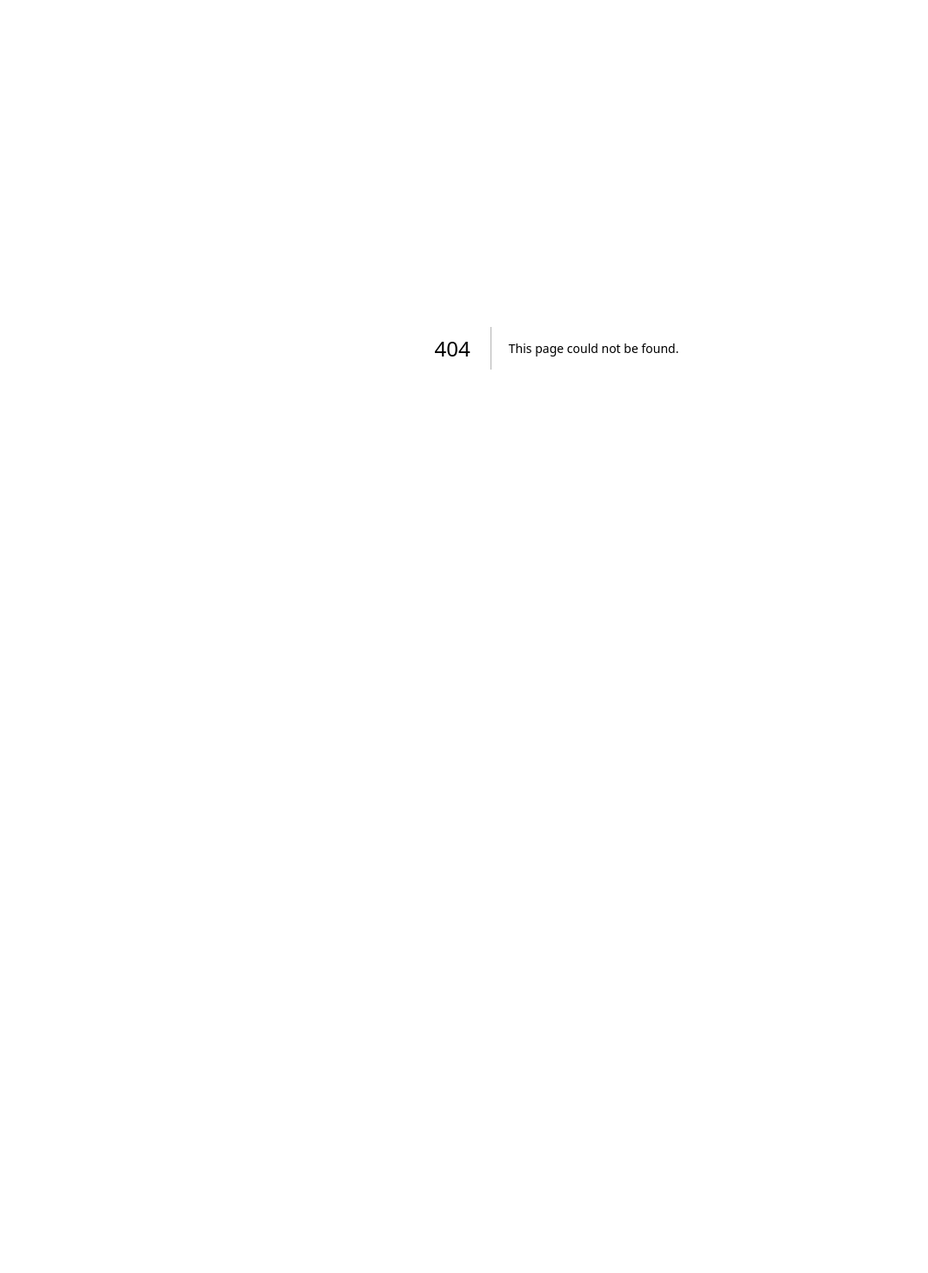
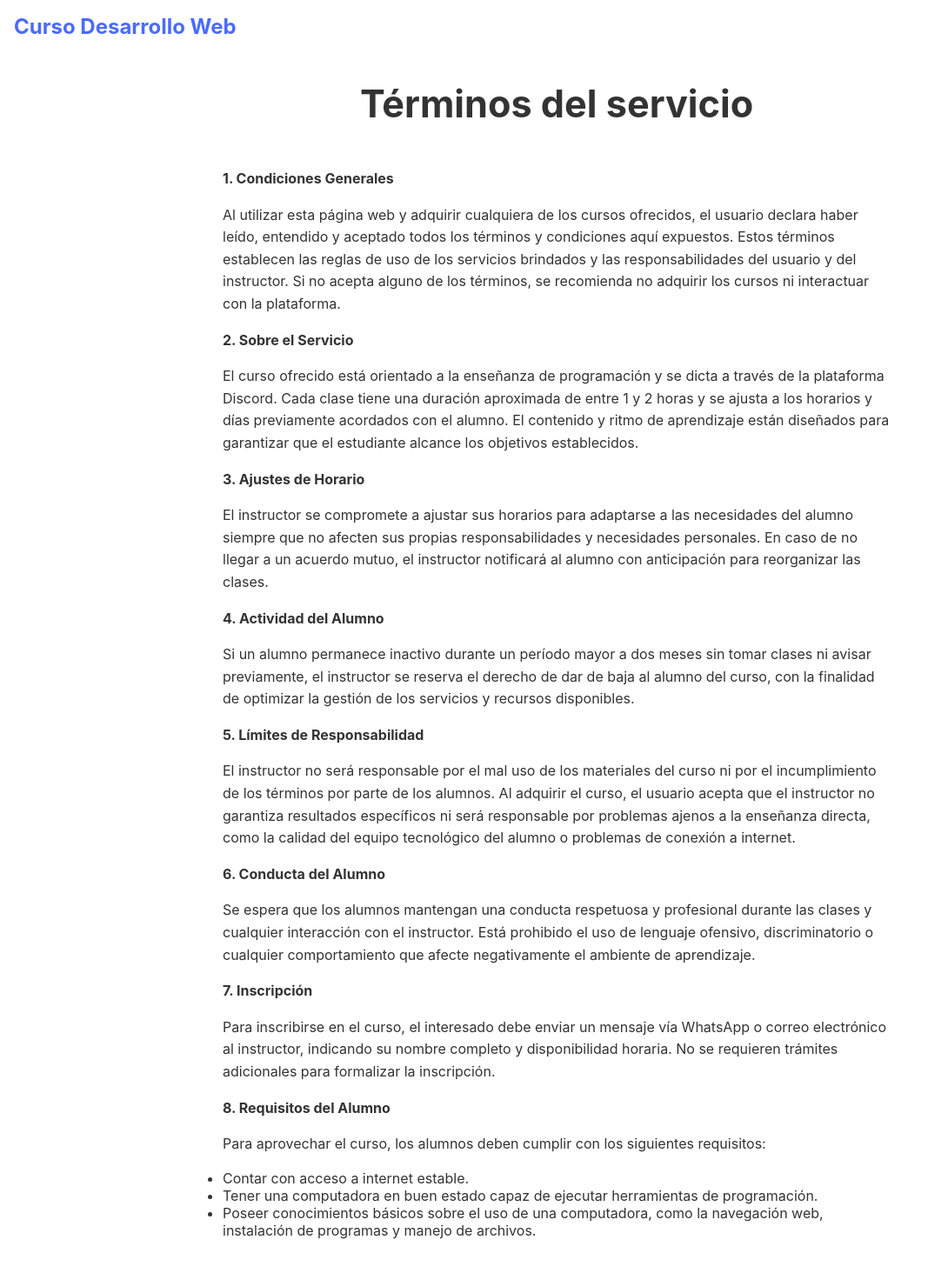
Before and after one commit to MASISOMETAL/curso-dev-cristian, a Next.js app: page /terminos-del-servicio in a window 1280 px wide. Before the commit this address had no page. Shown: the top 1464 px of the page at 87% size, without its empty margins (0-1067 px from the left). Before the commit the page ends 800 px from the top, so only its background shows below. Built offline with nearby package versions, Linux system fonts and the light colour scheme.

Commit message:
add terms and conditions page

```diff
--- /dev/null
+++ b/app/terminos-del-servicio/page.module.css
@@ -0,0 +1,37 @@
+.container {
+  display: flex;
+  flex-direction: column;
+  margin-bottom: 3rem;
+}
+
+.logo {
+  font-size: 1.5rem;
+  font-weight: 700;
+  color: var(--primary-color);
+  padding: 1rem;
+}
+
+.main {
+  display: flex;
+  justify-content: center;
+  flex-direction: column;
+}
+
+.title {
+  text-align: center;
+  font-size: 2.7rem;
+  padding: 2rem 0;
+}
+
+.containerText {
+  display: flex;
+  flex-direction: column;
+  /* align-items: center; */
+  /* justify-content: center; */
+  width: 60%;
+  margin: 0 auto;
+}
+
+.titleArticle {
+  font-weight: 700;
+}
--- /dev/null
+++ b/app/terminos-del-servicio/page.tsx
@@ -0,0 +1,79 @@
+import React from 'react'
+import styles from "./page.module.css"
+import Link from 'next/link'
+
+const page = () => {
+  return (
+    <div className={styles.container}>
+      <header className={styles.head}>
+        <div className={styles.logo}>
+          <Link href="/">Curso Desarrollo Web</Link>
+        </div>
+      </header>
+      <main className={styles.main}>
+        <div className={styles.containerText}>
+          <h1 className={styles.title}>Términos del servicio</h1>
+        </div>
+        <div className={styles.containerText}>
+          <p className={styles.titleArticle}>1. Condiciones Generales</p>
+          <p>
+            Al utilizar esta página web y adquirir cualquiera de los cursos ofrecidos, el usuario declara haber leído,
+            entendido y aceptado todos los términos y condiciones aquí expuestos. Estos términos establecen las reglas
+            de uso de los servicios brindados y las responsabilidades del usuario y del instructor. Si no acepta alguno de
+            los términos, se recomienda no adquirir los cursos ni interactuar con la plataforma.
+          </p>
+          <p className={styles.titleArticle}>2. Sobre el Servicio</p>
+          <p>
+            El curso ofrecido está orientado a la enseñanza de programación y se dicta a través de la plataforma Discord.
+            Cada clase tiene una duración aproximada de entre 1 y 2 horas y se ajusta a los horarios y días previamente
+            acordados con el alumno. El contenido y ritmo de aprendizaje están diseñados para garantizar que el estudiante
+            alcance los objetivos establecidos.
+          </p>
+          <p className={styles.titleArticle}>3. Ajustes de Horario</p>
+          <p>
+            El instructor se compromete a ajustar sus horarios para adaptarse a las necesidades del alumno siempre que
+            no afecten sus propias responsabilidades y necesidades personales. En caso de no llegar a un acuerdo mutuo,
+            el instructor notificará al alumno con anticipación para reorganizar las clases.
+          </p>
+          <p className={styles.titleArticle}>4. Actividad del Alumno</p>
+          <p>
+            Si un alumno permanece inactivo durante un período mayor a dos meses sin tomar clases ni avisar previamente,
+            el instructor se reserva el derecho de dar de baja al alumno del curso, con la finalidad de optimizar la gestión
+            de los servicios y recursos disponibles.
+          </p>
+          <p className={styles.titleArticle}>5. Límites de Responsabilidad</p>
+          <p>
+            El instructor no será responsable por el mal uso de los materiales del curso ni por el incumplimiento de los
+            términos por parte de los alumnos. Al adquirir el curso, el usuario acepta que el instructor no garantiza resultados
+            específicos ni será responsable por problemas ajenos a la enseñanza directa, como la calidad del equipo tecnológico
+            del alumno o problemas de conexión a internet.
+          </p>
+          <p className={styles.titleArticle}>6. Conducta del Alumno</p>
+          <p>
+            Se espera que los alumnos mantengan una conducta respetuosa y profesional durante las clases y cualquier interacción
+            con el instructor. Está prohibido el uso de lenguaje ofensivo, discriminatorio o cualquier comportamiento que afecte
+            negativamente el ambiente de aprendizaje.
+          </p>
+          <p className={styles.titleArticle}>7. Inscripción</p>
+          <p>
+            Para inscribirse en el curso, el interesado debe enviar un mensaje vía WhatsApp o correo electrónico al instructor,
+            indicando su nombre completo y disponibilidad horaria. No se requieren trámites adicionales para formalizar la
+            inscripción.
+          </p>
+          <p className={styles.titleArticle}>8. Requisitos del Alumno</p>
+          <p>
+            Para aprovechar el curso, los alumnos deben cumplir con los siguientes requisitos:
+          </p>
+          <ul>
+            <li>Contar con acceso a internet estable.</li>
+            <li>Tener una computadora en buen estado capaz de ejecutar herramientas de programación.</li>
+            <li>Poseer conocimientos básicos sobre el uso de una computadora, como la navegación web, instalación de programas
+              y manejo de archivos.</li>
+          </ul>
+        </div>
+      </main>
+    </div>
+  )
+}
+
+export default page
--- a/components/footer.tsx
+++ b/components/footer.tsx
@@ -1,4 +1,5 @@
 import styles from "./footer.module.css"
+import Link from "next/link"
 
 export default function Footer() {
   const currentYear = new Date().getFullYear()
@@ -64,7 +65,7 @@ export default function Footer() {
           <p className={styles.copyright}>&copy; {currentYear} Curso Desarrollo Web. Todos los derechos reservados.</p>
           <div className={styles.legal}>
             <a href="#">Politicas y Privacidad</a>
-            <a href="#">Terminos del Servicio</a>
+            <Link href="/terminos-del-servicio">Terminos del Servicio</Link>
           </div>
         </div>
       </div>
```
